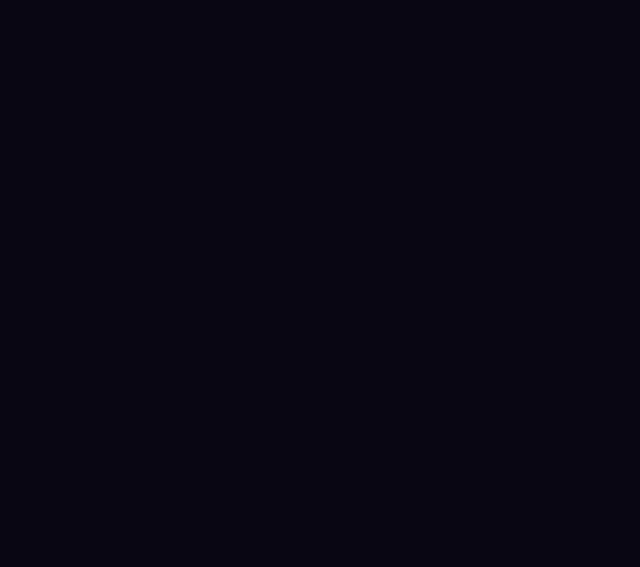
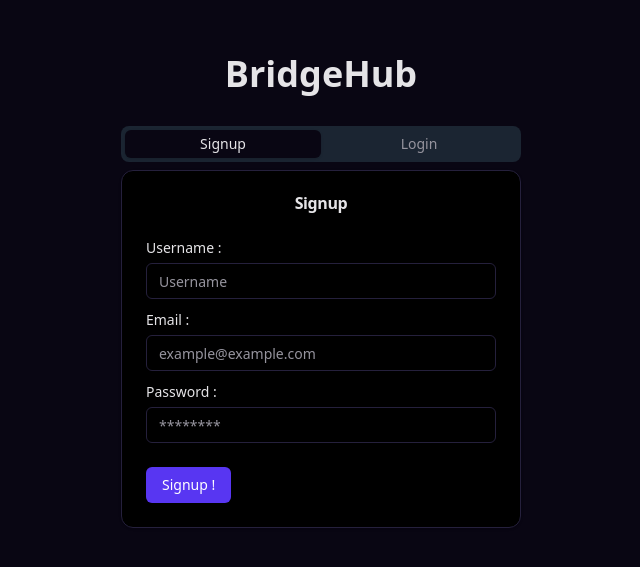
Before and after one commit to Talfaza/BridgeHub, a React (Vite) app in the folder client/: page / in a window 1280 px wide. Before the commit this address had no page. Shown: the part 109-676 px from the top of the page, without its empty margins (319-959 px from the left). Built offline with nearby package versions, Linux system fonts and the light colour scheme.

Commit message:
add: default route

```diff
--- a/client/src/App.tsx
+++ b/client/src/App.tsx
@@ -1,4 +1,5 @@
 import { BrowserRouter as Router, Routes,Route } from 'react-router-dom';
+import { AlertTest } from './components/notifications/AlertTest';
 import { Dashboard } from "./components/Dashboard";
 import { Authentification } from './components/Authentification';
 function App() {
@@ -6,7 +7,8 @@ function App() {
    <Router>
       <div>
         <Routes>
-          <Route path="/authentification" element={<Authentification/>} />
+          <Route path="/" element={<Authentification/>} />
+          <Route path="/tests" element={<AlertTest/>} />
           <Route path="/dashboard" element={<Dashboard/>} />
         </Routes>
       </div>
```
